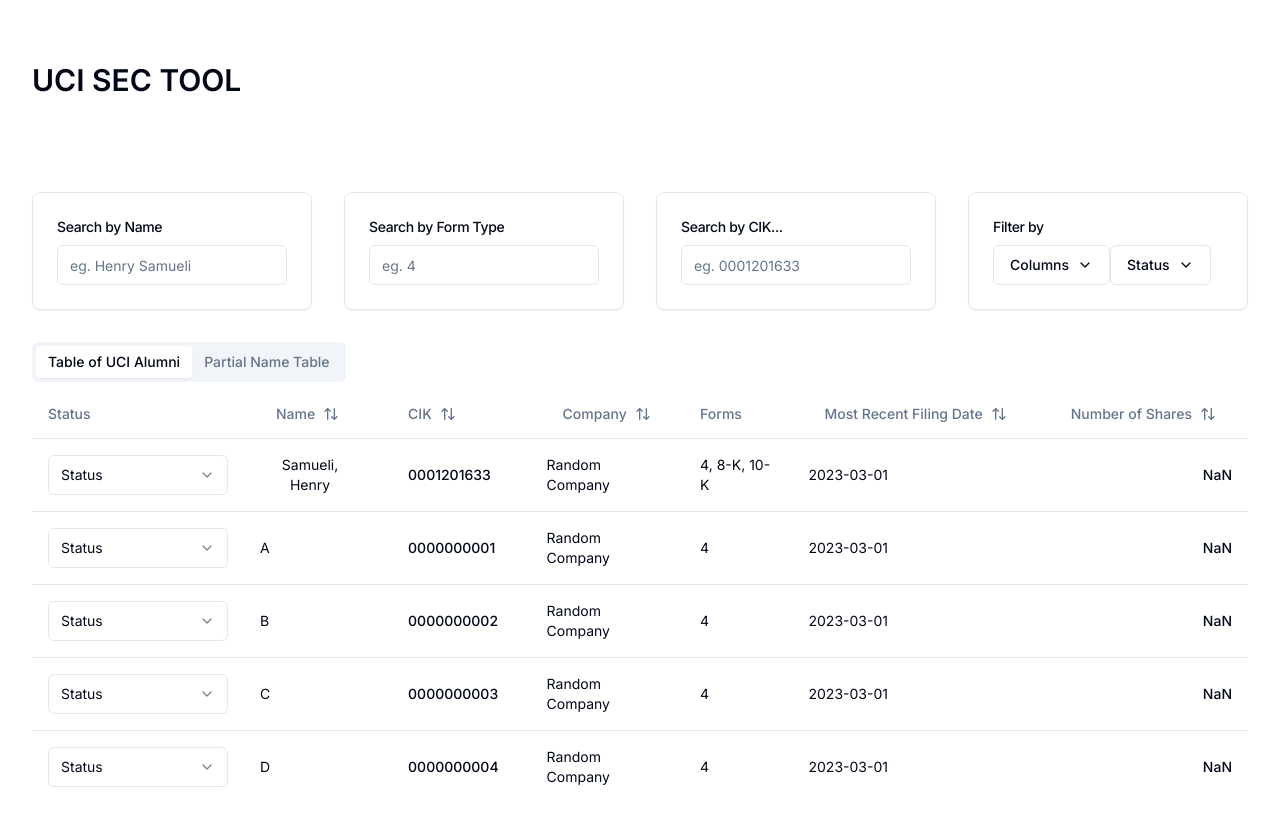
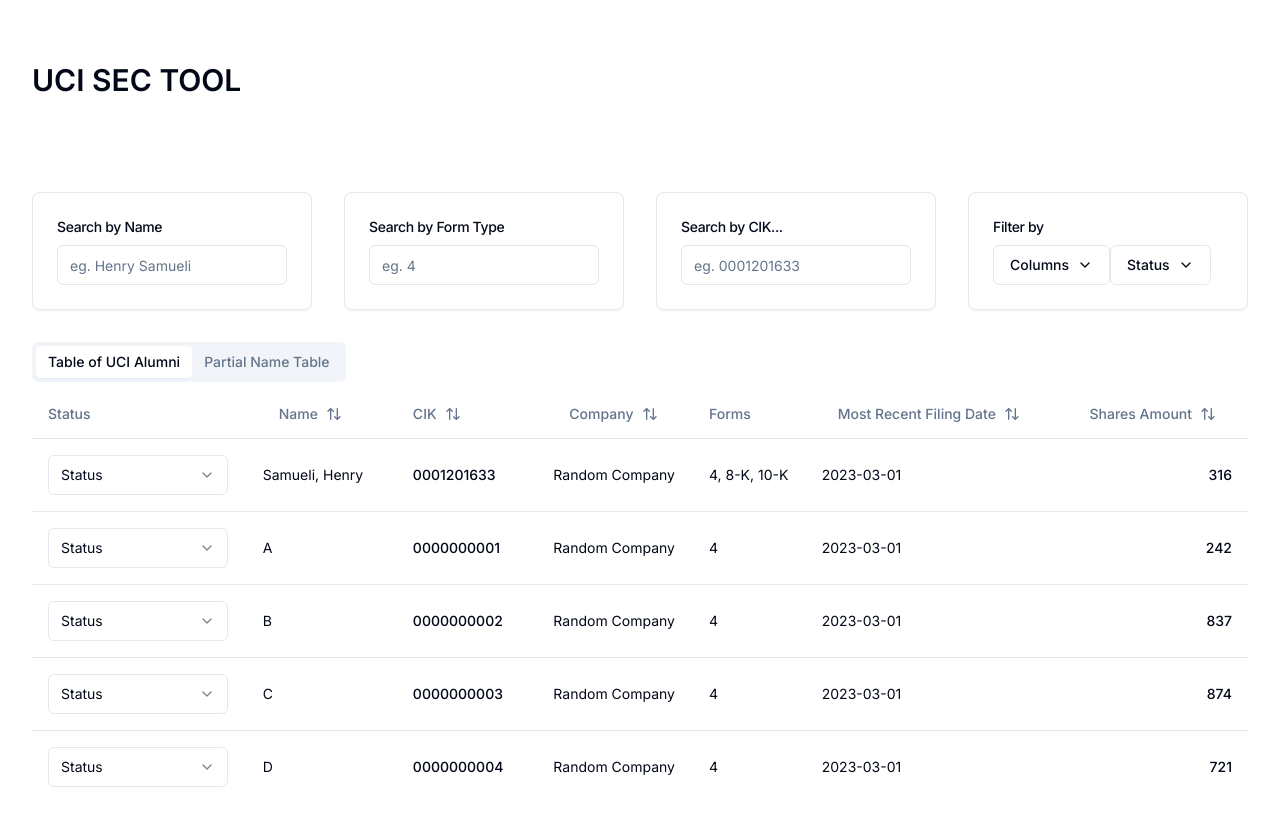
Before and after one commit to IN4MATX-117/host, a Next.js app: page / in a window 1280 px wide. Shown: the top 826 px of the page. Built offline with nearby package versions, Linux system fonts and the light colour scheme.

Commit message:
updated the comment section

```diff
--- a/src/app/columns.tsx
+++ b/src/app/columns.tsx
@@ -164,7 +164,7 @@ export const columns: ColumnDef<Info>[] = [
       cell: ({ row }) => <div className="lowercase">{row.getValue("date")}</div>,
     },
     {
-      accessorKey: "Number of Shares",
+      accessorKey: "amount",
       header: ({ column }) => {
         return (
           <div className = 'text-right'>
@@ -172,7 +172,7 @@ export const columns: ColumnDef<Info>[] = [
               variant="ghost"
               onClick={() => column.toggleSorting(column.getIsSorted() === "asc")}
             >
-              Number of Shares
+              Shares Amount
               <ArrowUpDown className="ml-2 h-4 w-4" />
             </Button>
           </div>
--- a/src/app/comment.tsx
+++ b/src/app/comment.tsx
@@ -3,7 +3,7 @@
 import { zodResolver } from "@hookform/resolvers/zod"
 import { useForm } from "react-hook-form"
 import { z } from "zod"
-
+import React, {useState} from "react";
 import { Button } from "@/components/ui/button"
 import {
   Form,
@@ -43,6 +43,12 @@ export function TextareaForm() {
 // 在这里要改成让他留在页面上，或许重新想想怎么设计界面吧
 
 
+  const [displayComment, setDisplayComment] = useState(false);
+
+  function handleClick() {
+    setDisplayComment(true);
+  }
+
   return (
     <Form {...form}>
       <form onSubmit={form.handleSubmit(onSubmit)} className="w-2/3 space-y-6">
@@ -53,17 +59,26 @@ export function TextareaForm() {
             <FormItem>
               <FormLabel>Comments</FormLabel>
               <FormControl>
-                <Textarea
-                  placeholder="You can input your comments for this person here"
-                  className="resize-none"
-                  {...field}
-                />
+                {displayComment ? (
+                  <div>
+                    {field.value}
+                  </div>
+                ) : (
+                  <Textarea
+                    placeholder="You can input your comments for this person here"
+                    className="resize-none"
+                    {...field}
+                  />
+                )}
               </FormControl>
               <FormMessage />
             </FormItem>
           )}
         />
-        <Button type="submit">Submit</Button>
+        <Button type="submit" onClick={handleClick}>
+          Save
+        </Button>
+        <Button onClick={() => setDisplayComment(false)}>Edit</Button>
       </form>
     </Form>
   )
```
